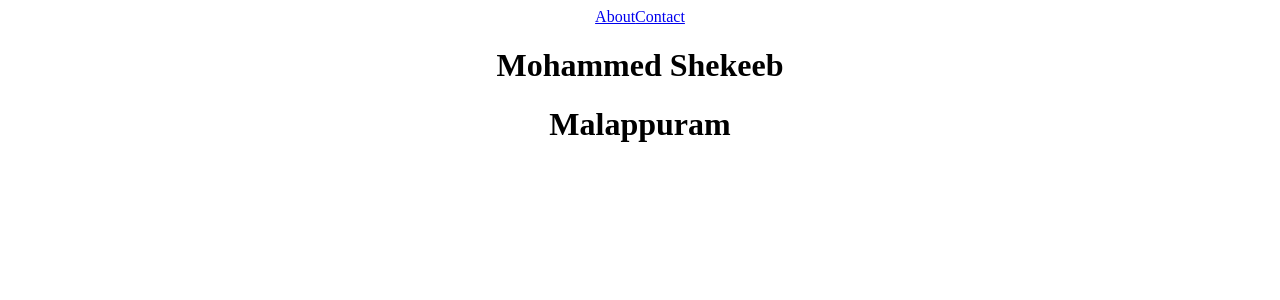
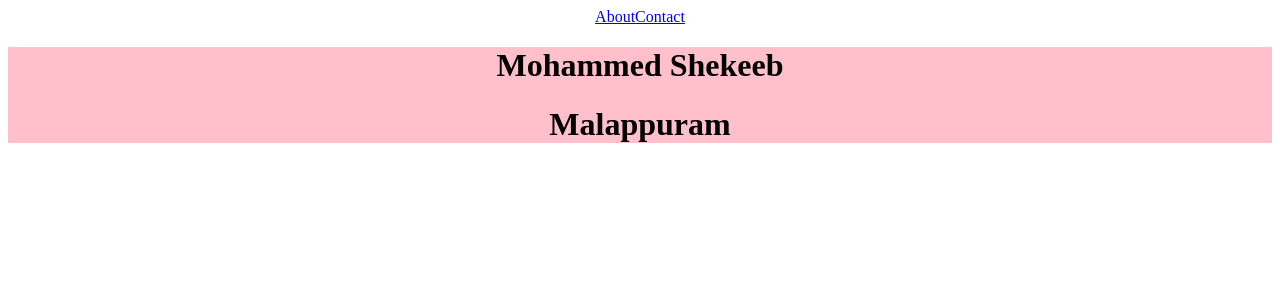
Before and after one commit to Shekeeb/MERN-Stack-Development, a React (Create React App) app in the folder Day43/my-app/: page /about in a window 1280 px wide. Shown: the top 300 px of the page. Built offline with nearby package versions, Linux system fonts and the light colour scheme.

Commit message:
Routing(react-router-dom)

```diff
--- a/Day43/my-app/src/Components/About.jsx
+++ b/Day43/my-app/src/Components/About.jsx
@@ -2,7 +2,7 @@ import React from 'react'
 
 const About = () => {
   return (
-    <div>
+    <div style={{backgroundColor:'pink'}}>
         <h1>Mohammed Shekeeb</h1>
         <h1>Malappuram</h1>
     </div>
--- a/Day43/my-app/src/Components/Contact.jsx
+++ b/Day43/my-app/src/Components/Contact.jsx
@@ -2,7 +2,7 @@ import React from 'react'
 
 const Contact = () => {
   return (
-    <div>
+    <div style={{backgroundColor:'lightcyan'}}>
         <h1>8714535257</h1>
         <h1>shekeebmohammed10@gmail.com</h1>
     </div>
```
